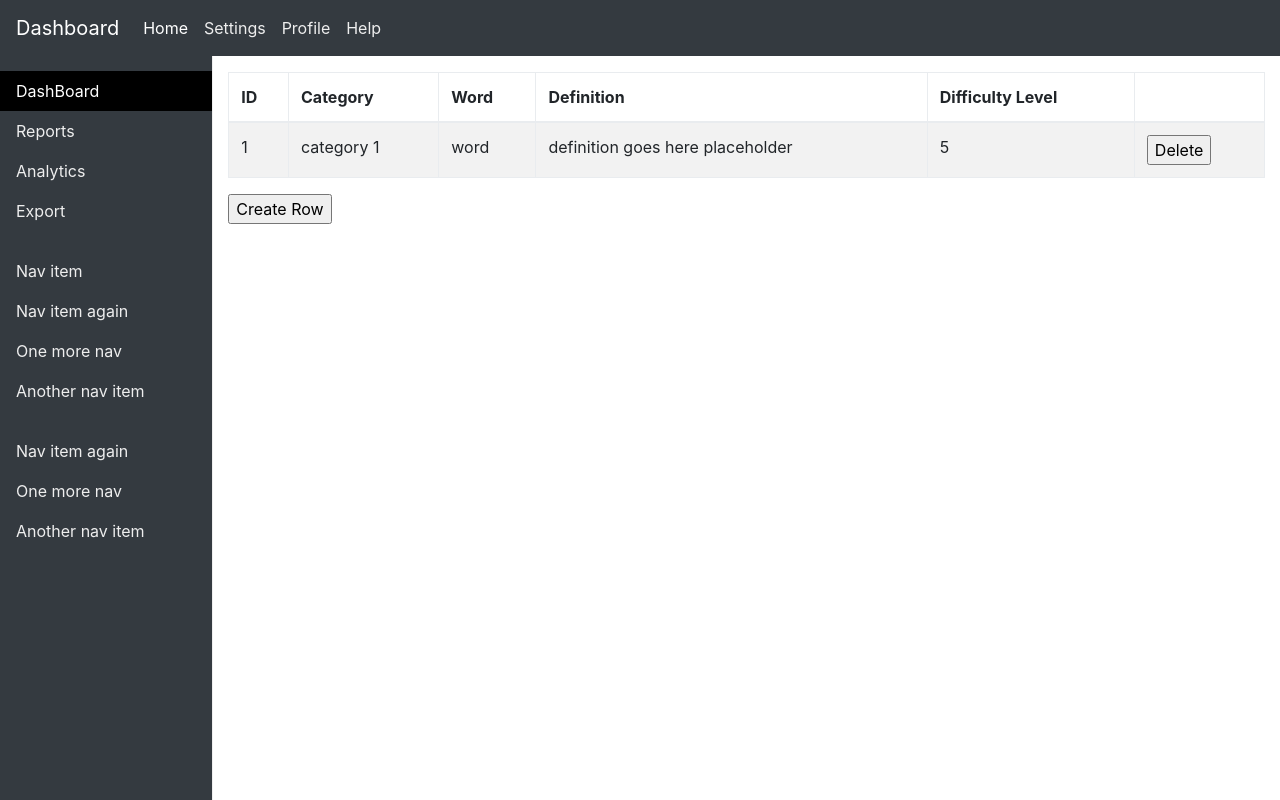
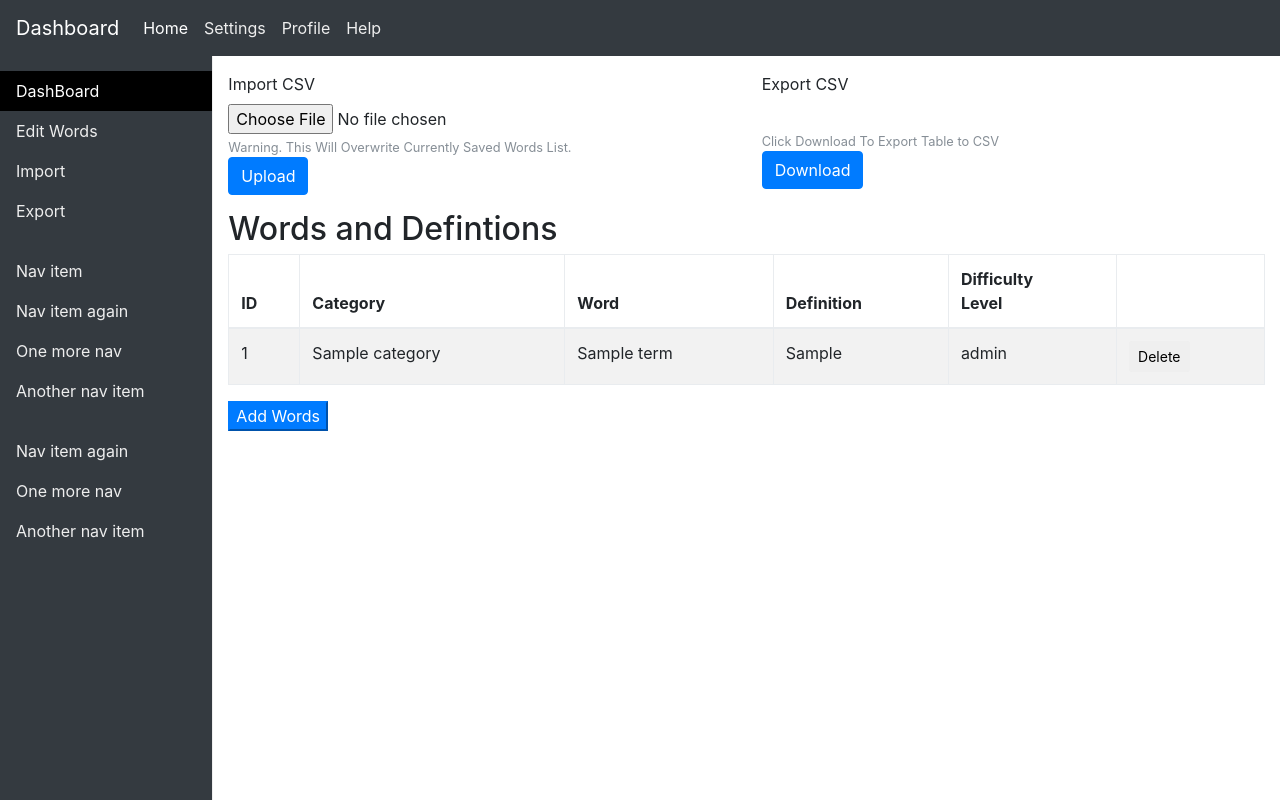
Before and after one commit to bradson85/PASCAL, a PHP site: page /Addwords.php in a window 1280 px wide. Run offline with PHP 8.4, Linux system fonts and the light colour scheme; tables that the repository leaves empty hold one stand-in row (values such as "Sample post"); some libraries are stand-ins or nearby versions.

Commit message:
Completed Functionality Fully. Table now saves and Edits.  Added import/export functionality. Known Bugs in the ID algorithm for adding a new row and import System has bugs.

```diff
--- a/js/Addwords.js
+++ b/js/Addwords.js
@@ -1,49 +1,103 @@
 $(document).ready(function(){
-    var rowCount;
 
+    // loads table when document loads
+    $(document).ready(function(){
+          loadDB();
+     });
+function loadDB(){
+     $.ajax({
+        url: 'inc-addwords-read.php',
+        type: "GET",
+        dataType: "json",
+        success: function (data) {
+            $.each(data, function(i, value){
+                var rows = $('<tr><td>'+ value.ID +'</td>'+
+                '<td contenteditable= "true">'+ value.category +'</td>'
+              + '<td contenteditable= "true">'+ value.name+'</td>'
+                + '<td contenteditable= "true">'+ value.definition +'</td>'
+                + '<td>'+value.level+'</td>'
+                + '<td><button class="btn btn-sm deleteRow">Delete</button></td></tr>');
+              $('#word_table').append(rows);
+              });
+
+        }
+        });
+    }
     // this adds a new row for adding more words
        $('#addRow').click(function(event){
         event.preventDefault();
-        rowCount = $('#word_table tr').length; // because of the header row count is already plus 1
-        var wordnumber= $('#word_table tr:last-child td:first-child').html();
-        var id = parseInt(wordnumber)
-        var newRow = $('<tr><td contenteditable= "true" id = "cell'+ (id+1) +'_'+ '1'
-          + '">'+ (id+1) +'</td><td contenteditable= "true" id = "cell'+ (id+1) +'_'+ '2'
-          + '">new</td><td contenteditable= "true" id = "cell'+ (id+1) +'_'+ '3'
-          + '">input</td><td contenteditable= "true" id = "cell'+ (id+1) +'_'+ '4'
-          + '">new</td><td contenteditable= "true" id = "cell'+ (id+1) +'_'+ '5'
-          + '">2</td><td id = "cell'+ (id+1) +'_'+ '6'
-          + '"><button  class="deleteRow" id= "deleteRow'+ (id+1)+'">Delete</button></td?</tr>');
+       var rowCount = $('#word_table tr').length -1; // because of the header row count is already plus 1
+        if($.isNumeric(rowCount)){
+        var id = rowCount
+        }else{
+           var id = 0;
+        }
+        var newRow = $('<tr><td>'+ (id+1) +'</td>'+
+          '<td contenteditable= "true">Science</td>'
+        + '<td contenteditable= "true">Example Word</td>'
+          + '<td contenteditable= "true">New Defintion Goes Here</td>'
+          + '<td>N/A</td>'
+          + '<td><button class="btn btn-sm deleteRow">Delete</button></td></tr>');
         $('#word_table').append(newRow);
         });
 
 
          // this is for deleteing words and definition
         $(document).on("click",".deleteRow" ,function(){
+           var currID =  $(this).parent().siblings(":first").text();
            $( $(this).parents('tr')).remove();
             var wordnumber= $('#word_table tr:last-child td:first-child').html();
-            var totalnumber = parseInt(wordnumber)
+          console.log(currID);
+            $.ajax({
+                type: "POST",
+                url: "inc-addwords-deleterow.php",
+                data: {data: currID},
+                success: function(data) {
+                    console.log(data);
+                }
+            });
+
         });
 
-        // reload the origingal data database
+        // reload the original data database
         $(document).on("focus",'[contenteditable="true"]' ,function(){
             $(this).on('keydown', function(e) {
                 if (e.which == 13 && e.shiftKey == false) {
                    $ (this).blur();
                   return false;
                 }else if(e.which == 27){  // undo
-                    $.get("../php/inc-addwords.php", function(data, status){
-                        alert("Data: " + data + "\nStatus: " + status);
-                        $ (this).blur();
-                    });
+
+                        $(this).blur();
+                        $("#t_body").empty();
+                        loadDB();
+                        return false;
                 }
               });
         });
-        // saving new stuff to database
-        $('[contenteditable="true"]').one('blur', function() {
-            $.get("../php/inc-addwords.php", function(data, status){
-                alert("Data: " + data + "\nStatus: " + status);
+        // saving new stuff to database on the "blurring " of editable table
+        $("#word_table").on("blur" , '[contenteditable="true"]', function(){
+            var TableData = new Array();
+        $('#word_table tr').each(function(row, tr){
+            TableData[row]={
+                    "ID" : $(tr).find('td:eq(0)').text()
+                , "category" :$(tr).find('td:eq(1)').text()
+                , "word" : $(tr).find('td:eq(2)').text()
+                , "definition" : $(tr).find('td:eq(3)').text()
+                , "level" : $(tr).find('td:eq(4)').text()    // level may not be used since for now is dependent on category.
+            }
+        });
+        TableData.shift();  // first row is the table header - so remove
+        TableData = JSON.stringify(TableData);
+           console.log(TableData);
+           $.ajax({
+                type: "POST",
+                url: "inc-addwords-update.php",
+                data: {data: TableData},
+                success: function(data) {
+                    console.log(data);
+                }
             });
+
         });
 
 });
--- a/php/Addwords.php
+++ b/php/Addwords.php
@@ -45,14 +45,15 @@
         <ul class="nav nav-pills flex-column">
           <li class="nav-item">
             <a class="nav-link active" href="#">DashBoard
-              <span class="sr-only">(current)</span>
+            <span class="sr-only">(current)</span>
             </a>
           </li>
           <li class="nav-item">
-            <a class="nav-link" href="#">Reports</a>
+            <a class="nav-link" href="#">Edit Words</a>
+
           </li>
           <li class="nav-item">
-            <a class="nav-link" href="#">Analytics</a>
+            <a class="nav-link" href="#">Import</a>
           </li>
           <li class="nav-item">
             <a class="nav-link" href="#">Export</a>
@@ -87,7 +88,26 @@
         </ul>
       </nav>
       <main class="col-sm-9 ml-sm-auto col-md-10 pt-3" role="main">
+      <div class="row">
+  <div class="col-sm-6">
+    <form action="inc-addwords-importFile.php" method="post" accept-charset="utf-8" enctype="multipart/form-data">
+  <div class="form-group">
+  <label for="InputFile">Import CSV</label>
+  <input type="file" class="form-control-file" id="InputFile" aria-describedby="fileHelp">
+  <small id="fileHelp" class="form-text text-muted">Warning. This Will Overwrite Currently Saved Words List.</small>
+  <button type="submit" class="btn btn-primary" value = "submit">Upload</button>
+  </div>
+</form></div>
+  <div class="col-sm-6"><label >Export CSV</label><br><br>
+  <small id="downloadHelp" class="form-text text-muted">Click Download To Export Table to CSV</small>
+  <a href="inc-addwords-exportFile.php" class="btn btn-primary" role="button" download="exportedterms">Download</a>
+
+  </div>
+
+</div>
+
         <div class="table-responsive">
+          <H2> Words and Defintions</H2>
           <table id="word_table" class="table table-striped table-bordered">
             <thead>
               <tr>
@@ -95,25 +115,14 @@
                 <th>Category</th>
                 <th>Word</th>
                 <th>Definition</th>
-                <th>Difficulty Level </th>
+                <th>Difficulty <br> Level </th>
                 <th> &nbsp;</th>
               </tr>
             </thead>
-            <tbody>
-              <tr>
-                <td contenteditable='true' id="cell 1_1">1</td>
-                <td contenteditable='true' id="cell 1_2"> category 1</td>
-                <td contenteditable='true' id="cell 1_3"> word</td>
-                <td contenteditable='true' id="cell 1_4">definition goes here placeholder</td>
-                <td contenteditable='true' id="cell 1_5">5</td>
-                <td id="cell 1_6">
-                  <button id="deleteRow1" class="deleteRow">Delete</button>
-                </td>
-              </tr>
-            </tbody>
+            <tbody id = "t_body"></tbody>
           </table>
           <p class="Buttons">
-            <button id="addRow">Create Row</button>
+            <button class = "btn-primary" id="addRow">Add Words</button>
           </p>
         </div>
       </main>
--- a/php/inc-addwords.php
+++ b/php/inc-addwords-read.php
@@ -1,32 +1,28 @@
  <?php
     require_once("../db/dbconfig.php");
-    include "wordsclass.php";
-
+    //include "wordsclass.php";
+ $json;
     try {
         $pdo = new PDO(DB_CONNECTION_STRING,
         DB_USER, DB_PWD);
         $pdo->setAttribute(PDO::ATTR_ERRMODE,
         PDO::ERRMODE_EXCEPTION);
+        // query
+//SELECT terms.ID,terms.name, terms.definition, categories.name AS "category",
+//categories.level FROM terms INNER JOIN categories ON terms.catID = categories.ID
         $sql = 'SELECT terms.ID,terms.name, terms.definition, categories.name AS "category",
         categories.level FROM terms INNER JOIN categories ON terms.catID = categories.ID';
         $result = $pdo->query($sql);
-        while ( $row = $result->fetch() ) {
-            $words = new WordClass($row);
-            echo $words->getID(). "-" .
-                 $words->getWord(). "-" .
-                 $words->getDefinition(). "-" .
-                 $words->getCatName(). "-" .
-                 $words->getLevel()."<br>";
-            }
+         $row = $result->fetchAll(PDO::FETCH_ASSOC) ;
+         $json=json_encode($row);
+
             $pdo = null;
             } catch (PDOException $e) {
             die( $e->getMessage() );
             }
 
-       // query
-//SELECT terms.ID,terms.name, terms.definition, categories.name AS "category",
-//categories.level FROM terms INNER JOIN categories ON terms.catID = categories.ID
 
 
+       echo $json;
 
      ?>
```
Also changed, not shown: php/inc-addwords-deleterow.php (renamed from php/updatewords.php, +11 -12 lines), php/inc-addwords-exportFile.php (added, +34 -0 lines), php/inc-addwords-importFile.php (added, +30 -0 lines), php/inc-addwords-matchcatid.php (added, +29 -0 lines), php/inc-addwords-update.php (added, +42 -0 lines).
